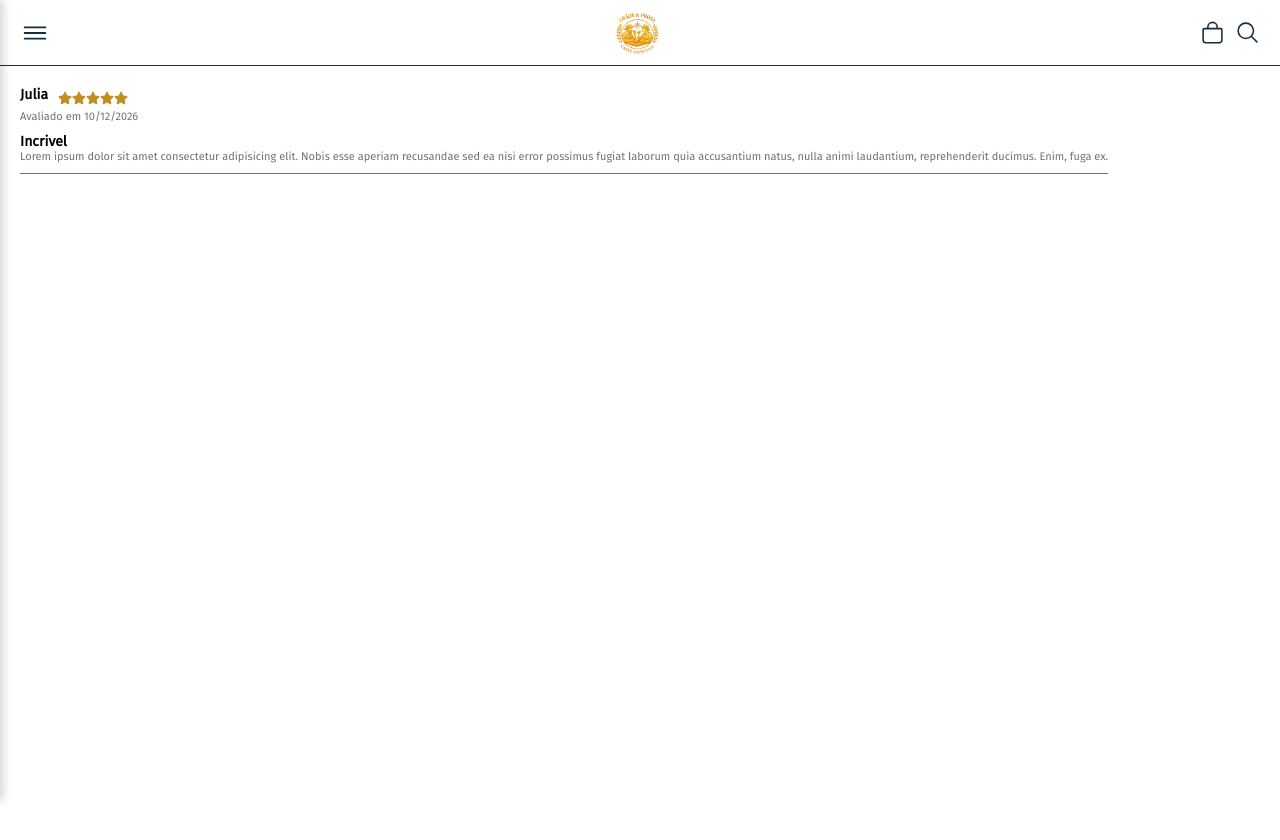
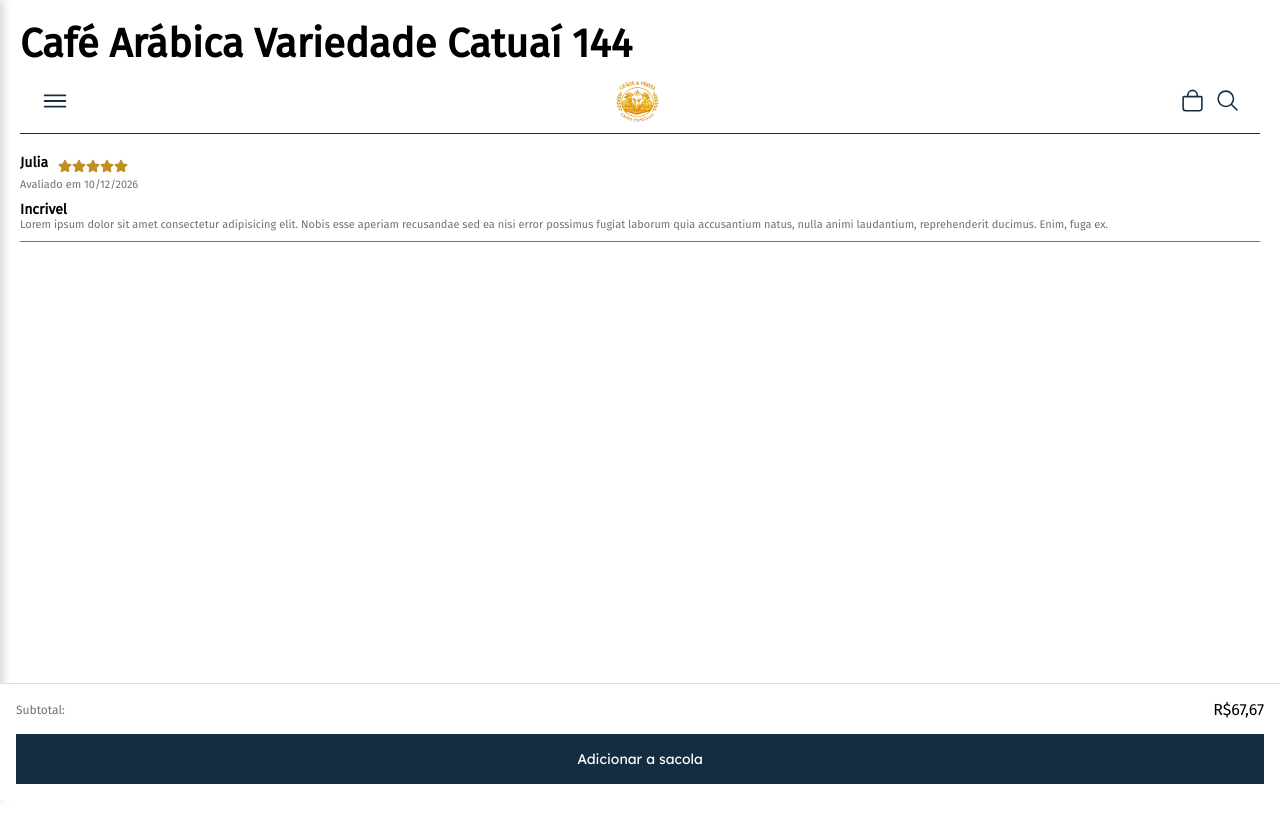
Before and after one commit to Graos-Prosa/Front-End, a React (Vite) app: page /product/1 in a window 1280 px wide. Shown: the top 840 px of the page. After the commit the page ends 800 px from the top, so only its background shows below. Built offline with nearby package versions, Linux system fonts and the light colour scheme.

Commit message:
feat: inicio da construcao da pagina de produto

```diff
--- a/src/components/common/comment/Comment.module.css
+++ b/src/components/common/comment/Comment.module.css
@@ -3,7 +3,7 @@
     flex-direction: column;
     gap: 10px;
     align-self: flex-start;
-    padding: 20px;
+    padding-top: 20px;
 }
 .reviewInfo{
     display: flex;
--- a/src/pages/productPage/ProductPage.module.css
+++ b/src/pages/productPage/ProductPage.module.css
@@ -0,0 +1,29 @@
+.productPage{
+    padding: 20px;
+}
+.purchaseBar{
+    display: flex;
+    flex-direction: column;
+    gap: 15px;
+    margin-top: 15px;
+    position: fixed;
+    bottom: 0;
+    left: 0;
+    width: 100%;
+    padding: 16px;
+    background: white;
+    border-top: 1px solid #ddd;
+    z-index: 1000;
+}
+.purchaseBar p{
+    color: var(--cor-texto-secundaria);
+    font-size: 12px;
+}
+.purchaseBar span{
+    font-size: 16px;
+}
+.text{
+    display: flex;
+    align-items: center;
+    justify-content: space-between;
+}
--- a/src/pages/productPage/ProductPage.tsx
+++ b/src/pages/productPage/ProductPage.tsx
@@ -1,15 +1,22 @@
+import Button from "../../components/common/button/Button";
 import Comment from "../../components/common/comment/Comment";
 import Navbar from "../../components/common/navbar/Navbar";
+import { formatPrice } from "../../utils/FormatPrice";
 
-// import styles from "./ProductPage.module.css";
+import styles from "./ProductPage.module.css";
 
 // interface ProductPageProps{
-
+//   price: number
 // }
 
 export default function ProductPage() {
   return (
-    <div className="divDebug">
+    <div className={styles.productPage}>
+      <div className={styles.productInfo}>
+        <h1>Café Arábica Variedade Catuaí 144</h1>
+      </div>
+      <div className={styles.productCategories}></div>
+      <div className={styles.commentArea}>
         <Navbar type={"secondary"} />
         <Comment
           client={"Julia"}
@@ -19,5 +26,18 @@ export default function ProductPage() {
           reviewDate={new Date(2026, 9, 12)}
         />
       </div>
+      <div className={styles.purchaseBar}>
+        <div className={styles.text}>
+          <p>Subtotal: </p>
+          <span>R${formatPrice(67.67)}</span>
+        </div>
+        <Button
+          type="primary"
+          style={{"width": "100%", "padding": 15, "fontSize": 14}}
+          onClick={() => console.log("a")}
+          textContent="Adicionar a sacola"
+        />
+      </div>
+    </div>
   );
 }
--- /dev/null
+++ b/src/utils/FormatPrice.ts
@@ -0,0 +1,6 @@
+export function formatPrice(price: number){
+    return price.toLocaleString("pt-BR", {
+    minimumFractionDigits: 2,
+    maximumFractionDigits: 2,
+  });
+}
```
Lines whose indentation alone changed are shown as unchanged.
